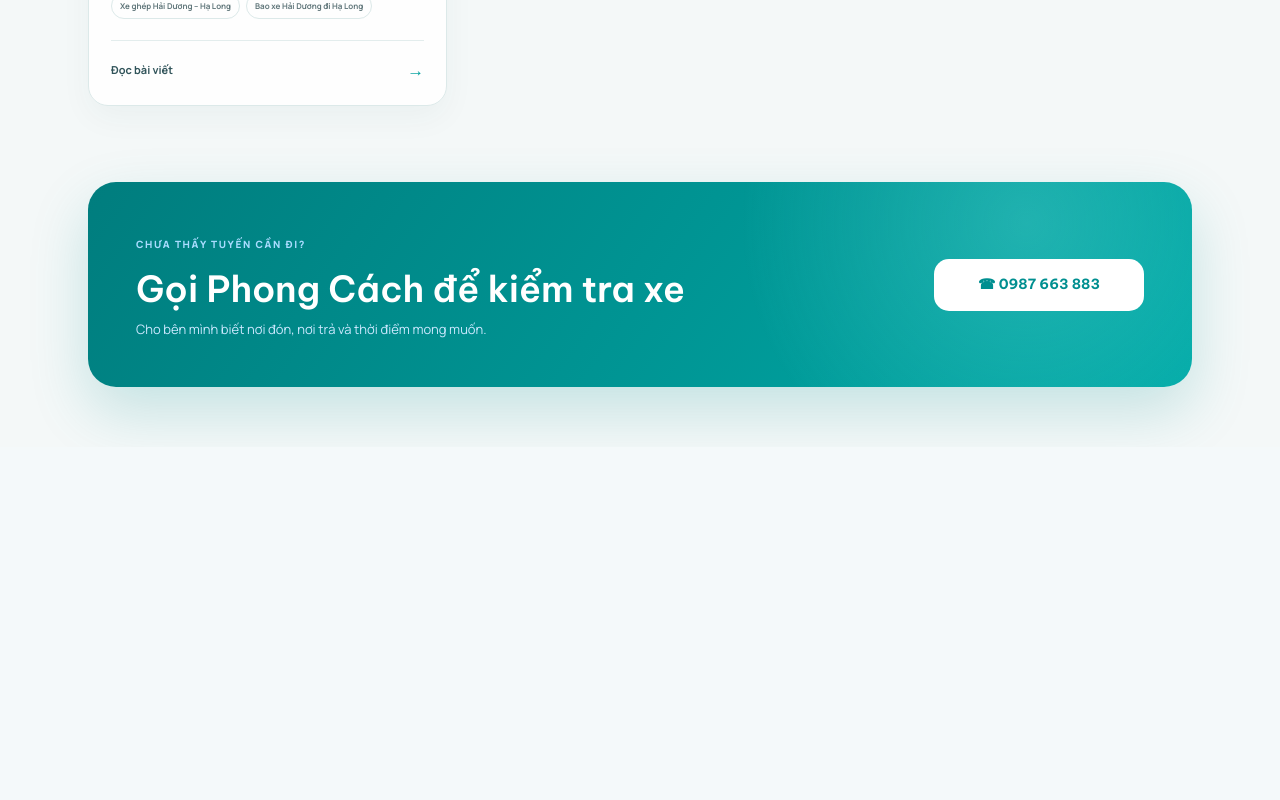
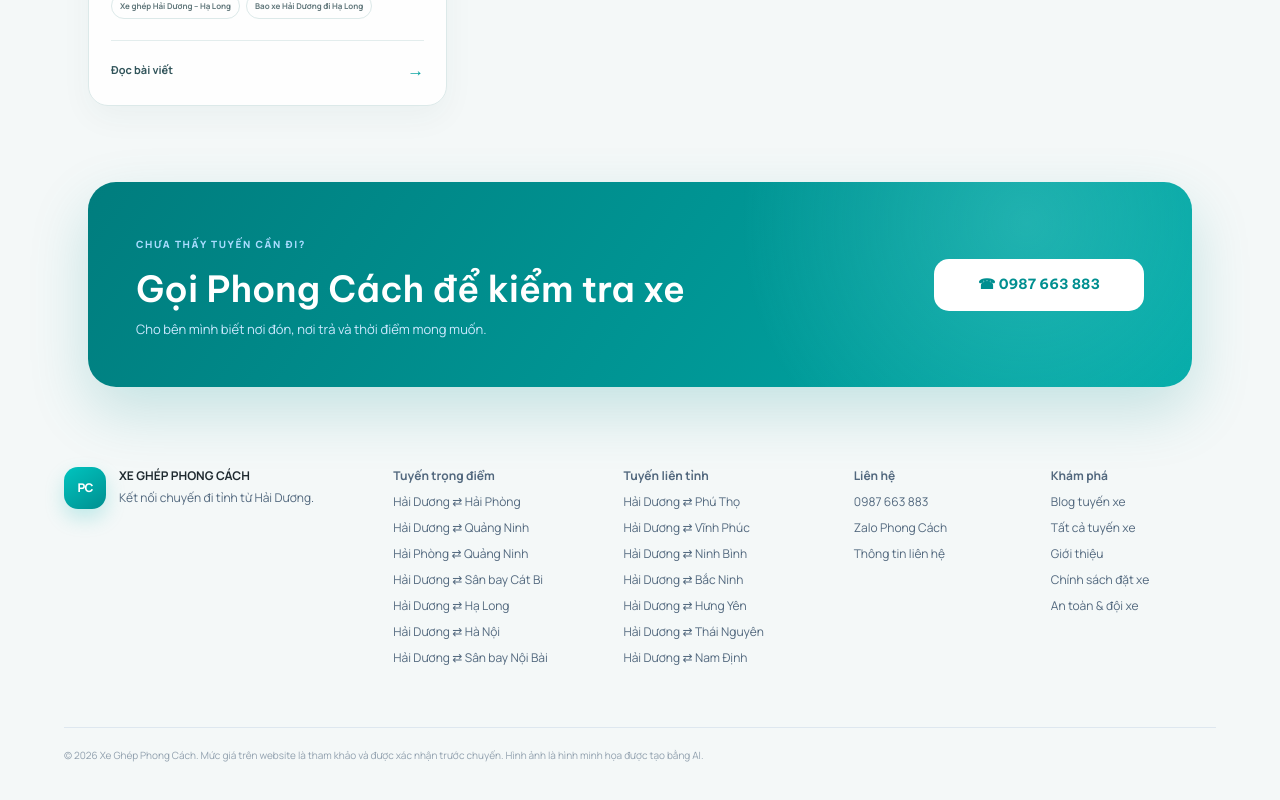
Before and after one commit to Longhoang249/xe-ghep-phong-cach, a Next.js app: page /blog in a window 1280 px wide. Shown: the part 5786-6586 px from the top of the page. Before the commit the page ends 6233 px from the top, so only its background shows below. Built offline with nearby package versions, Linux system fonts and the light colour scheme; no server answers.

Commit message:
feat(seo): deploy SiteFooter across all route, blog, directory and trust pages

```diff
--- a/app/[slug]/page.tsx
+++ b/app/[slug]/page.tsx
@@ -4,6 +4,7 @@ import Link from "next/link";
 import JsonLd from "@/components/JsonLd";
 import MoneyLandingPage from "@/components/MoneyLandingPage";
 import RouteViewTracker from "@/components/RouteViewTracker";
+import SiteFooter from "@/components/SiteFooter";
 import TrackedLink from "@/components/TrackedLink";
 import { blogPostForSlug, blogPosts } from "@/data/blog-posts";
 import { moneyPageLayoutForRoute } from "@/data/seo/money-page-layouts";
@@ -241,6 +242,7 @@ export default async function RouteDetail({ params }: { params: Promise<{ slug:
           phoneDisplay={siteConfig.phoneDisplay}
           zaloUrl={zaloUrl}
         />
+        <SiteFooter placement="money_page" />
       </main>
     );
   }
@@ -406,6 +408,7 @@ export default async function RouteDetail({ params }: { params: Promise<{ slug:
         <Link href={upgrade.support.href}>{upgrade.support.cta ?? "Đọc bài so sánh →"}</Link>
       </section> : relatedPosts.length > 0 && <section className="related-routes"><div className="related-routes-heading"><div><span className="section-kicker">BÀI VIẾT LIÊN QUAN</span><h2>Xem thêm các tuyến Phong Cách có xe</h2></div><Link href="/blog">Vào Blog →</Link></div><div>{relatedPosts.map((item) => <Link href={`/${item.route.slug}`} key={item.route.id}><small>{item.category}</small><b>{item.route.origin} ⇄ {item.route.destination}</b><span>Đọc bài viết →</span></Link>)}</div></section>}
       {isCommercialUpgrade ? <section className="final-cta"><div><span>{upgrade.summaryTitle}</span><h2>Gọi hoặc nhắn Zalo để kiểm tra chuyến</h2><p>Gửi ngày đi, thời gian, điểm đón, điểm trả và số khách để Phong Cách xác nhận xe và giá.</p></div><div className="final-cta-actions"><TrackedLink className="btn btn-white" href={siteConfig.phoneHref} eventName="click_call" eventData={{ placement: "route_footer", route_slug: route.slug }}>☎ Gọi {siteConfig.phoneDisplay}</TrackedLink><TrackedLink className="btn btn-outline-white" href={zaloUrl} target="_blank" rel="noopener noreferrer" eventName="click_zalo" eventData={{ placement: "route_footer", route_slug: route.slug }}>Nhắn Zalo</TrackedLink></div></section> : <section className="final-cta"><div><span>TUYẾN {route.origin.toUpperCase()} – {route.destination.toUpperCase()}</span><h2>Phong Cách có xe cho tuyến này</h2><p>Muốn đi, hãy gọi để bên mình kiểm tra xe phù hợp.</p></div><TrackedLink className="btn btn-white" href={siteConfig.phoneHref} eventName="click_call" eventData={{ placement: "route_footer", route_slug: route.slug }}>☎ Gọi {siteConfig.phoneDisplay}</TrackedLink></section>}
+      <SiteFooter placement="route_page" />
     </main>
   );
 }
--- a/app/blog/[slug]/page.tsx
+++ b/app/blog/[slug]/page.tsx
@@ -2,6 +2,7 @@ import type { Metadata } from "next";
 import Link from "next/link";
 import { notFound } from "next/navigation";
 import JsonLd from "@/components/JsonLd";
+import SiteFooter from "@/components/SiteFooter";
 import TrackedLink from "@/components/TrackedLink";
 import { findPublishedGuidePost, publishedGuidePosts as guidePosts } from "@/data/seo/published-content";
 import { absoluteUrl, siteConfig } from "@/lib/site";
@@ -220,6 +221,7 @@ export default async function GuidePostPage({ params }: { params: Promise<{ slug
       </section>
 
       <section className="final-cta guide-final-cta"><div><span>PHONG CÁCH CÓ XE</span><h2>Muốn đi, hãy gọi để kiểm tra</h2><p>Mỗi chuyến được trao đổi theo nhu cầu thực tế.</p></div><TrackedLink className="btn btn-white" href={siteConfig.phoneHref} eventName="click_call" eventData={{ placement: "guide_footer", article_slug: post.slug }}>☎ {siteConfig.phoneDisplay}</TrackedLink></section>
+      <SiteFooter placement="guide_footer" />
     </main>
   );
 }
--- a/app/blog/page.tsx
+++ b/app/blog/page.tsx
@@ -1,6 +1,7 @@
 import type { Metadata } from "next";
 import Link from "next/link";
 import JsonLd from "@/components/JsonLd";
+import SiteFooter from "@/components/SiteFooter";
 import TrackedLink from "@/components/TrackedLink";
 import { blogPosts } from "@/data/blog-posts";
 import { publishedGuidePosts as guidePosts } from "@/data/seo/published-content";
@@ -117,6 +118,7 @@ export default function BlogPage() {
       </section>
 
       <section className="final-cta blog-final-cta"><div><span>CHƯA THẤY TUYẾN CẦN ĐI?</span><h2>Gọi Phong Cách để kiểm tra xe</h2><p>Cho bên mình biết nơi đón, nơi trả và thời điểm mong muốn.</p></div><TrackedLink className="btn btn-white" href={siteConfig.phoneHref} eventName="click_call" eventData={{ placement: "blog_footer_cta" }}>☎ {siteConfig.phoneDisplay}</TrackedLink></section>
+      <SiteFooter placement="blog_page" />
     </main>
   );
 }
--- a/app/tuyen-xe/page.tsx
+++ b/app/tuyen-xe/page.tsx
@@ -2,6 +2,7 @@ import type { Metadata } from "next";
 import Link from "next/link";
 import JsonLd from "@/components/JsonLd";
 import RoutesDirectory from "@/components/RoutesDirectory";
+import SiteFooter from "@/components/SiteFooter";
 import TrackedLink from "@/components/TrackedLink";
 import { publishedRoutes as routes } from "@/data/seo/published-content";
 import { absoluteUrl, siteConfig } from "@/lib/site";
@@ -62,6 +63,7 @@ export default function RoutesPage() {
       <header className="inner-header"><Link className="brand" href="/"><span className="brand-mark">PC</span><span><strong>PHONG CÁCH</strong><small>Xe ghép & bao xe liên tỉnh</small></span></Link><div className="inner-header-actions"><Link className="inner-blog-link" href="/blog">Blog tuyến xe</Link><TrackedLink className="btn btn-primary" href={siteConfig.phoneHref} eventName="click_call" eventData={{ placement: "routes_directory_header" }}>☎ Gọi tư vấn</TrackedLink></div></header>
       <section className="directory-hero"><Link href="/">← Trang chủ</Link><span className="section-kicker">MẠNG LƯỚI TUYẾN XE</span><h1>Xe ghép Hải Dương<br />Hải Phòng · Quảng Ninh.</h1><p>Chọn tuyến bạn quan tâm và gọi Phong Cách để kiểm tra xe theo nhu cầu thực tế.</p></section>
       <RoutesDirectory routes={routes} />
+      <SiteFooter placement="routes_directory" />
     </main>
   );
 }
--- /dev/null
+++ b/components/SiteFooter.tsx
@@ -0,0 +1,64 @@
+import Link from "next/link";
+import { siteConfig } from "@/lib/site";
+import TrackedLink from "@/components/TrackedLink";
+
+type SiteFooterProps = {
+  placement?: string;
+};
+
+export default function SiteFooter({ placement = "site_footer" }: SiteFooterProps) {
+  const zaloUrl = process.env.NEXT_PUBLIC_ZALO_URL || siteConfig.zaloFallbackUrl;
+
+  return (
+    <footer>
+      <div className="footer-brand">
+        <span className="brand-mark">PC</span>
+        <div>
+          <strong>XE GHÉP PHONG CÁCH</strong>
+          <p>Kết nối chuyến đi tỉnh từ Hải Dương.</p>
+        </div>
+      </div>
+      <div>
+        <strong>Tuyến trọng điểm</strong>
+        <Link href="/xe-ghep-hai-duong-hai-phong">Hải Dương ⇄ Hải Phòng</Link>
+        <Link href="/xe-ghep-hai-duong-quang-ninh">Hải Dương ⇄ Quảng Ninh</Link>
+        <Link href="/xe-ghep-hai-phong-quang-ninh">Hải Phòng ⇄ Quảng Ninh</Link>
+        <Link href="/xe-hai-duong-cat-bi">Hải Dương ⇄ Sân bay Cát Bi</Link>
+        <Link href="/xe-ghep-hai-duong-ha-long">Hải Dương ⇄ Hạ Long</Link>
+        <Link href="/xe-ghep-hai-duong-ha-noi">Hải Dương ⇄ Hà Nội</Link>
+        <Link href="/xe-hai-duong-noi-bai">Hải Dương ⇄ Sân bay Nội Bài</Link>
+      </div>
+      <div>
+        <strong>Tuyến liên tỉnh</strong>
+        <Link href="/xe-ghep-hai-duong-phu-tho">Hải Dương ⇄ Phú Thọ</Link>
+        <Link href="/xe-ghep-hai-duong-vinh-phuc">Hải Dương ⇄ Vĩnh Phúc</Link>
+        <Link href="/xe-ghep-hai-duong-ninh-binh">Hải Dương ⇄ Ninh Bình</Link>
+        <Link href="/xe-ghep-hai-duong-bac-ninh">Hải Dương ⇄ Bắc Ninh</Link>
+        <Link href="/xe-ghep-hai-duong-hung-yen">Hải Dương ⇄ Hưng Yên</Link>
+        <Link href="/xe-ghep-hai-duong-thai-nguyen">Hải Dương ⇄ Thái Nguyên</Link>
+        <Link href="/xe-ghep-hai-duong-nam-dinh">Hải Dương ⇄ Nam Định</Link>
+      </div>
+      <div>
+        <strong>Liên hệ</strong>
+        <TrackedLink href={siteConfig.phoneHref} eventName="click_call" eventData={{ placement }}>
+          {siteConfig.phoneDisplay}
+        </TrackedLink>
+        <TrackedLink href={zaloUrl} target="_blank" rel="noopener noreferrer" eventName="click_zalo" eventData={{ placement }}>
+          Zalo Phong Cách
+        </TrackedLink>
+        <Link href="/lien-he">Thông tin liên hệ</Link>
+      </div>
+      <div>
+        <strong>Khám phá</strong>
+        <Link href="/blog">Blog tuyến xe</Link>
+        <Link href="/tuyen-xe">Tất cả tuyến xe</Link>
+        <Link href="/gioi-thieu">Giới thiệu</Link>
+        <Link href="/chinh-sach-dat-xe">Chính sách đặt xe</Link>
+        <Link href="/an-toan-va-doi-xe">An toàn & đội xe</Link>
+      </div>
+      <p className="copyright">
+        © 2026 Xe Ghép Phong Cách. Mức giá trên website là tham khảo và được xác nhận trước chuyến. Hình ảnh là hình minh họa được tạo bằng AI.
+      </p>
+    </footer>
+  );
+}
--- a/components/TrustPage.tsx
+++ b/components/TrustPage.tsx
@@ -1,5 +1,6 @@
 import Link from "next/link";
 import type { ReactNode } from "react";
+import SiteFooter from "@/components/SiteFooter";
 import TrackedLink from "@/components/TrackedLink";
 import { siteConfig } from "@/lib/site";
 
@@ -31,6 +32,7 @@ export default function TrustPage({ kicker, title, intro, children }: TrustPageP
         <Link href="/an-toan-va-doi-xe">An toàn & đội xe</Link>
         <Link href="/tuyen-xe">Tất cả tuyến</Link>
       </nav>
+      <SiteFooter placement="trust_page" />
     </main>
   );
 }
```
Also changed, not shown: components/BookingExperience.tsx (+2 -26 lines).
